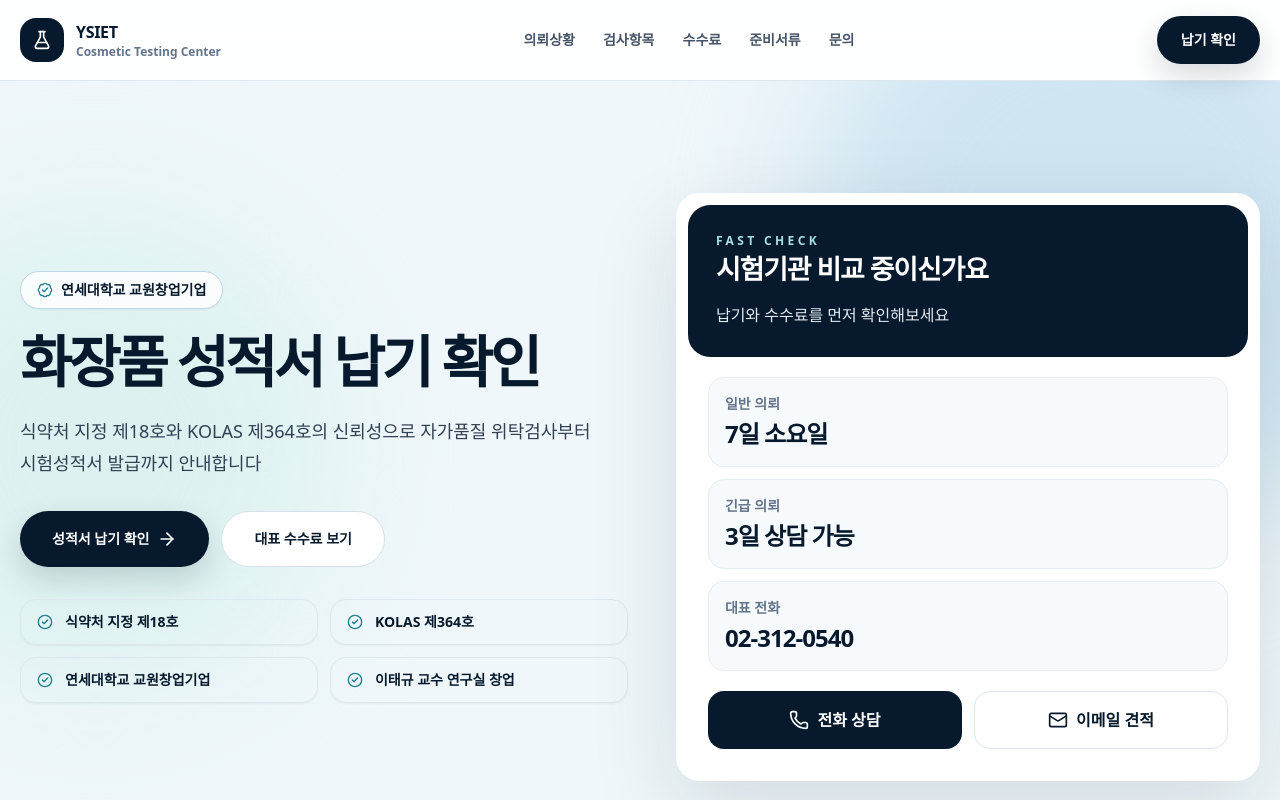
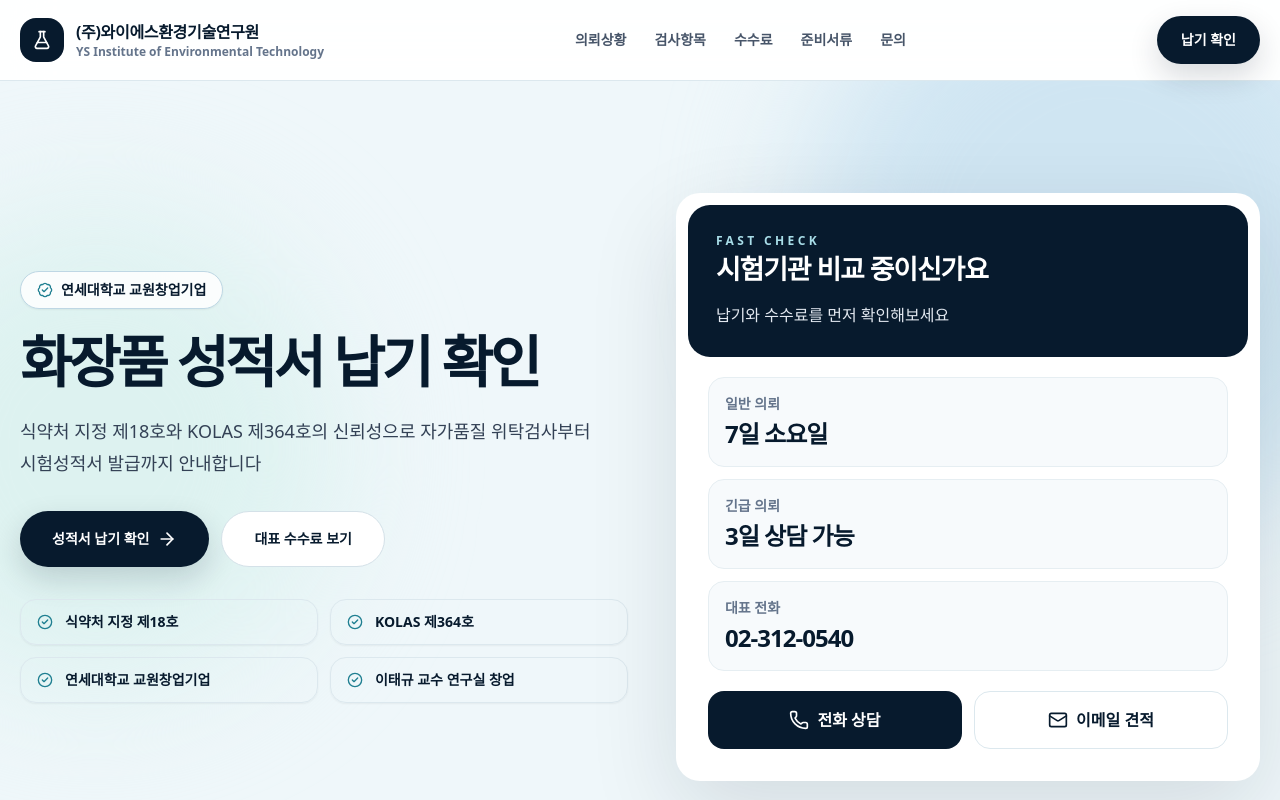
Before and after one commit to YSIET/ysiet-cosmetics-testing, a React (Vite) app: page / in a window 1280 px wide. Shown: the top 800 px of the page. Built offline with nearby package versions, Linux system fonts and the light colour scheme.

Commit message:
Update App.jsx

```diff
--- a/src/App.jsx
+++ b/src/App.jsx
@@ -220,9 +220,11 @@ export default function App() {
               <FlaskConical className="h-5 w-5" />
             </div>
             <div className="min-w-0">
-              <p className="text-base font-black tracking-[-0.02em]">YSIET</p>
+              <p className="whitespace-nowrap text-[13px] font-black tracking-[-0.02em] sm:text-base">
+                (주)와이에스환경기술연구원
+              </p>
               <p className="truncate text-xs font-bold text-slate-500">
-                Cosmetic Testing Center
+                YS Institute of Environmental Technology
               </p>
             </div>
           </a>
```
